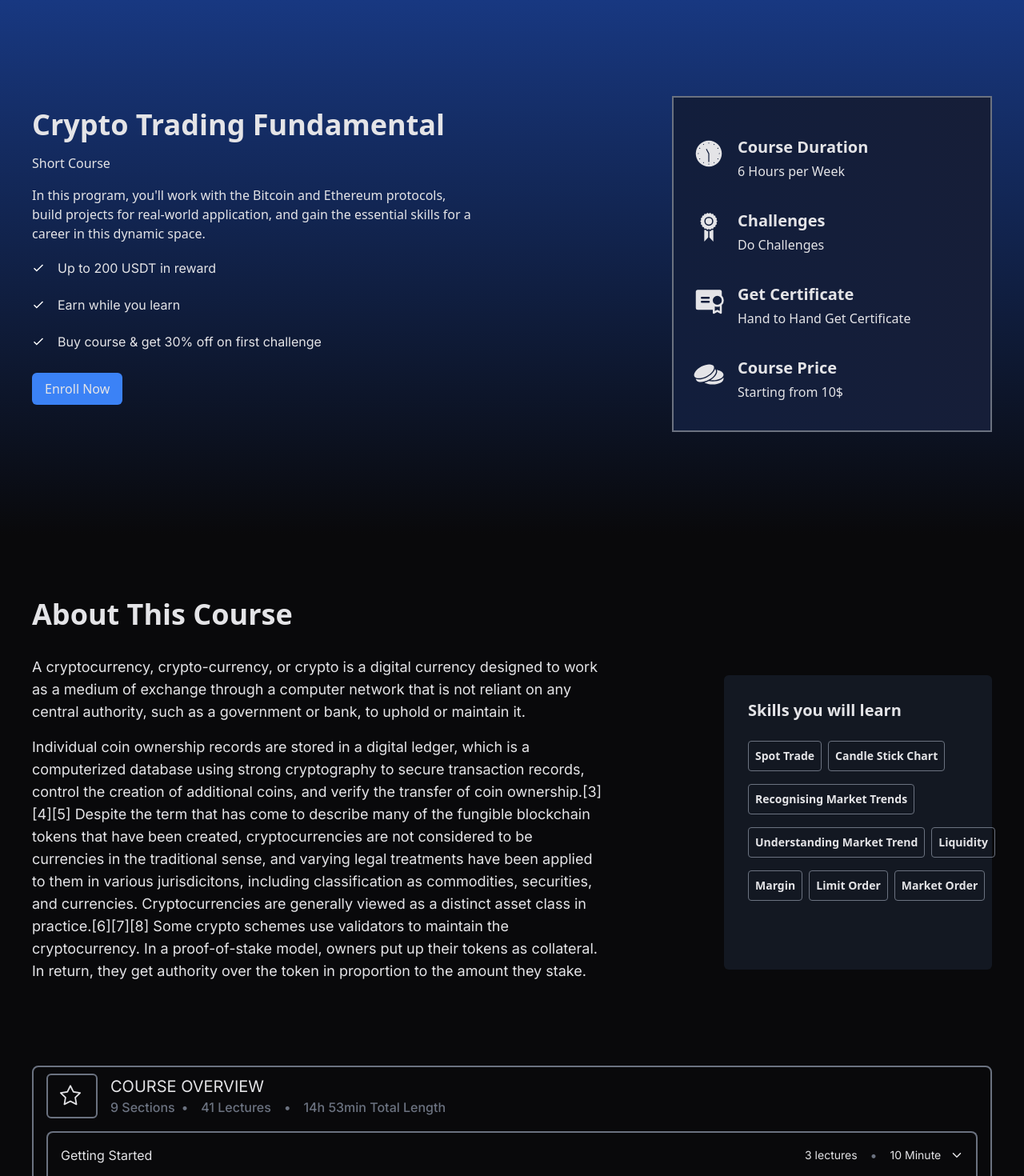
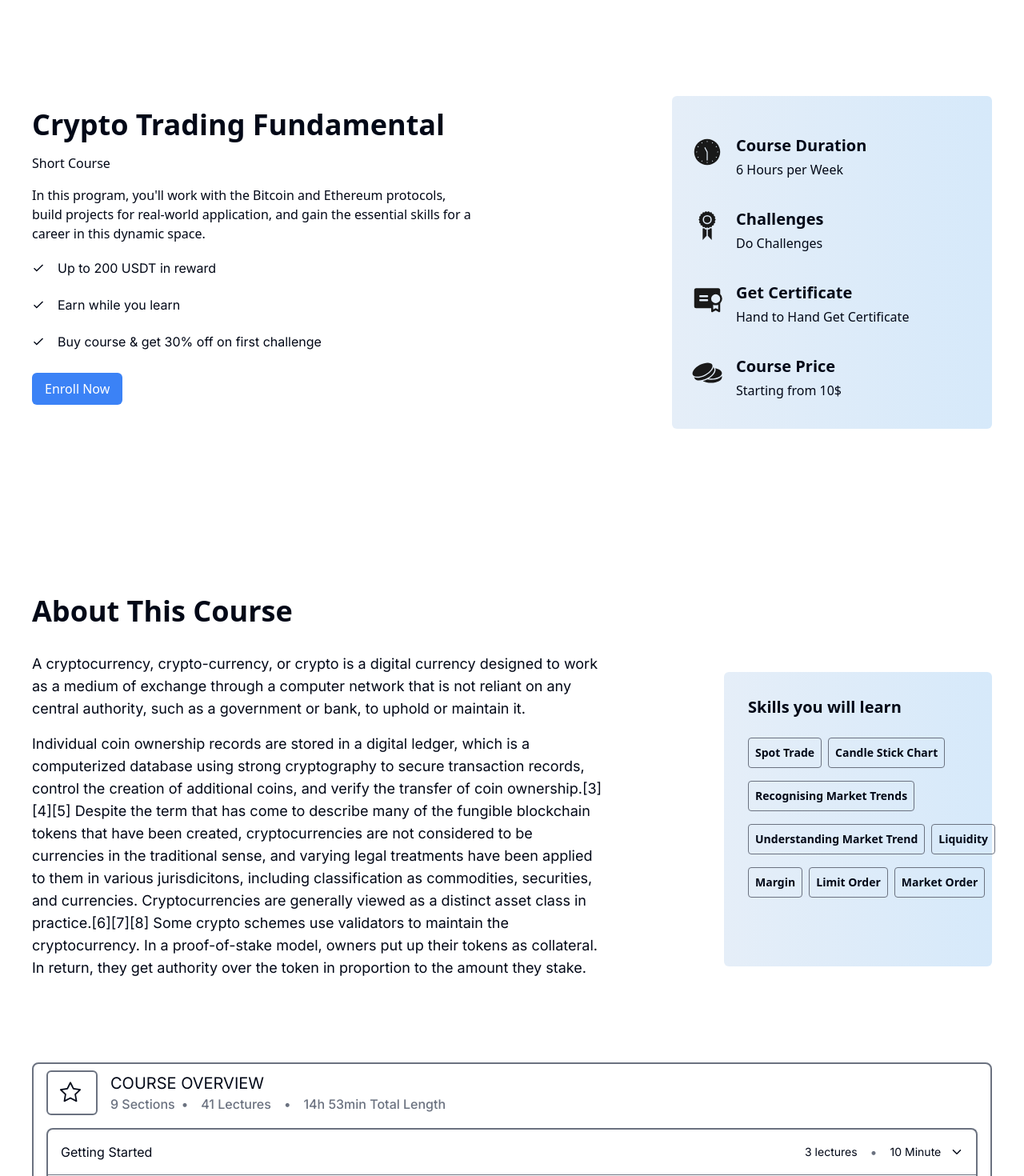
Before and after one commit to Salman-Aijaz/Course-Intro, a Next.js app: page / in a window 1280 px wide. Shown: the top 1470 px of the page at 80% size. Built offline with nearby package versions, Linux system fonts and the light colour scheme.

Commit message:
light-mode

```diff
--- a/src/app/Components/AboutCourse.tsx
+++ b/src/app/Components/AboutCourse.tsx
@@ -10,21 +10,21 @@
     <>
    <div className='container flex flex-col  md:flex-col lg:flex-row  px-4 md:px-10 justify-center  max-w-screen-xl ' id='AboutCourse'>
         <div className='ml-0 mr-0 px-0  pb-0 sm:mr-0  md:mr-0 lg:mr-[150px] xl:mr-[150px]  pt-20 md:pb-0  '>
-     <h1 className='text-zinc-200  mb-6 font-sans font-bold text-4xl  md:mb-12 lg:mb-8'>About This Course</h1>
-     <p className='text-zinc-200 text-lg'>
+     <h1 className='dark:text-zinc-200  mb-6 font-sans font-bold text-4xl  md:mb-12 lg:mb-8'>About This Course</h1>
+     <p className='dark:text-zinc-200 text-lg'>
      A cryptocurrency, crypto-currency, or crypto is a digital currency designed to work as a medium of exchange through a computer network that is not reliant on any central authority, such as a government or bank, to uphold or maintain it.
      </p>
-     <p className='mt-4 mb-6 text-lg text-zinc-200'>
+     <p className='mt-4 mb-6 text-lg dark:text-zinc-200'>
      Individual coin ownership records are stored in a digital ledger, which is a computerized database using strong cryptography to secure transaction records, control the creation of additional coins, and verify the transfer of coin ownership.[3][4][5] Despite the term that has come to describe many of the fungible blockchain tokens that have been created, cryptocurrencies are not considered to be currencies in the traditional sense, and varying legal treatments have been applied to them in various jurisdicitons, including classification as commodities, securities, and currencies. Cryptocurrencies are generally viewed as a distinct asset class in practice.[6][7][8] Some crypto schemes use validators to maintain the cryptocurrency. In a proof-of-stake model, owners put up their tokens as collateral. In return, they get authority over the token in proportion to the amount they stake.
      </p>
         </div>
-        <div className='bg-[rgba(30,41,59,0.5)]  p-[30px]  rounded-md  mt-0 sm:mt-0 lg:mt-44 md:mt-0 xl:mt-44 w-fit lg:w-[335px]  min-h-auto md:min-h-auto lg:max-h-[368px]'>
-          <h3 className=' font-sans mb-4	 text-zinc-200 text-lg md:text-xl font-semibold'>Skills you will learn </h3>
+        <div className='bg-gradient-to-r to-[#d6e9fa] from-[#e5eef8] dark:bg-[rgba(30,41,59,0.5)]  p-[30px] border-gray-500   rounded-md  mt-0 sm:mt-0 lg:mt-44 md:mt-0 xl:mt-44 w-fit lg:w-[335px]  min-h-auto md:min-h-auto lg:max-h-[368px]'>
+          <h3 className=' font-sans mb-4	 dark:text-zinc-200 text-lg md:text-xl font-semibold'>Skills you will learn </h3>
 
        <div className="flex flex-wrap w-fit lg:w-[335px] ">
         {cryptoFleetSkills.map((elem,ind)=>(
 
-        <span key={ind} className="p-2 mr-2 my-2 border border-gray-500 text-zinc-200 rounded-sm text-sm font-semibold font-sans">{elem}</span>
+        <span key={ind} className="p-2 mr-2 my-2 border border-gray-500 dark:text-zinc-200 rounded-sm text-sm font-semibold font-sans">{elem}</span>
         ))}
        </div>
           </div>
--- a/src/app/Components/CourseProgram.tsx
+++ b/src/app/Components/CourseProgram.tsx
@@ -126,11 +126,11 @@
     <div className="container mx-auto pt-20 pb-4 px-4 md:px-10 max-w-screen-xl">
       <div className="flex flex-col border-2 border-solid border-gray-500 rounded-lg pt-2 pb-4 px-4 ">
         <div className="flex items-center mb-4">
-          <span className="w-12 md:w-16 border-solid border-2 border-gray-500 rounded-md px-2 py-3 text-zinc-200">
+          <span className="w-12 md:w-16 border-solid border-2 border-gray-500 rounded-md px-2 py-3 dark:text-zinc-200">
             <GoStar className="w-8 h-5 md:w-10 md:h-7" />
           </span>
           <div className="ml-2 md:ml-4">
-            <h1 className="text-zinc-200 text-lg md:text-xl">COURSE OVERVIEW</h1>
+            <h1 className="dark:text-zinc-200 text-lg md:text-xl">COURSE OVERVIEW</h1>
             <div className="flex flex-wrap text-gray-500 font-medium">
               <p >9 Sections</p>
               <p className="px-1 md:px-2 ">•</p>
@@ -147,21 +147,21 @@
             <>
               <button
               key={index}
-                className={` flex justify-between items-start p-4  border-b-[1px]  border-gray-500  hover:bg-zinc-900  ${index === 0?"rounded-t-lg":""}  ${ index === courses.length - 1 ? "rounded-b-lg":""} `}
+                className={` flex justify-between items-start p-4  border-b-[1px]  border-gray-500 hover:bg-zinc-100 dark:hover:bg-zinc-900  ${index === 0?"rounded-t-lg":""}  ${ index === courses.length - 1 ? "rounded-b-lg":""} `}
                 onClick={() => toggleCourse(index)}
               >
                 <div className="flex items-center justify-between w-full">
                   <div className="flex-1 ">
-                    <h3 className="text-zinc-200 w-fit text-left text-xs md:text-base">{course.title}</h3>
+                    <h3 className="dark:text-zinc-200 w-fit text-left text-xs md:text-base">{course.title}</h3>
                   </div>
                   <div className="flex items-center md:w-[190px] space-x-2">
-                    <h3 className="text-zinc-200 text-xs md:text-sm ml-4">{course.lectures}</h3>
+                    <h3 className="dark:text-zinc-200 text-xs md:text-sm ml-4">{course.lectures}</h3>
                     <p className="px-0 md:px-2 text-gray-500">•</p>
-                    <p className="text-zinc-200 text-xs md:text-sm">{course.time}</p>
+                    <p className="dark:text-zinc-200 text-xs md:text-sm">{course.time}</p>
                   </div>
                   <div className="ml-2 flex items-center justify-center">
                     <IoIosArrowDown
-                      className={`text-zinc-200 transition-transform ${
+                      className={`dark:text-zinc-200 transition-transform ${
                         accordionOpen[index] ? "rotate-180" : ""
                       }`}
                     />
@@ -179,11 +179,11 @@
                     // console.log("LESSON",lessonIndex),
                     // console.log("COURSE LESSON",course.lessons.length),
                     <div key={lessonIndex} className={`w-full flex  border-b-[1px]    border-gray-500 `}>
-                      <div className="text-zinc-200 text-xs md:text-base flex flex-1 items-center p-4 justify-start gap-2 md:gap-4">
+                      <div className="dark:text-zinc-200 text-xs md:text-base flex flex-1 items-center p-4 justify-start gap-2 md:gap-4">
                         <p >{lesson.topicIcon}</p>
                         <p >{lesson.topic}</p>
                       </div>
-                      <p className="text-zinc-200 p-4 text-xs md:text-sm">{course.time}</p>
+                      <p className="dark:text-zinc-200 p-4 text-xs md:text-sm">{course.time}</p>
                     </div>
                   ))}
                 </div>
--- a/src/app/Components/HeroSection.tsx
+++ b/src/app/Components/HeroSection.tsx
@@ -1,66 +1,66 @@
 import React from "react";
 import { IoIosClock } from "react-icons/io";
 import { GiAchievement } from "react-icons/gi";
-import { PiCertificateFill } from "react-icons/pi";
+import { PiCertificateFill }  from "react-icons/pi";
 import { IoMdCheckmark } from "react-icons/io";
 import { GiTwoCoins } from "react-icons/gi";
 
 const HeroSection = () => {
   return (
-    <div className="bg-gradient-to-b from-[rgba(24,56,129,1)] to-zinc-950 ">
+    <div className="  dark:bg-gradient-to-b bg-white dark:from-[rgba(24,56,129,1)] dark:to-zinc-950 ">
     <div className=" container flex flex-col  px-4 md:px-10 justify-between w-full  md:flex-col lg:flex-row xl:flex-row lg:pt-20 lg:pb-32">
-      <div className="pt-10 pb-0 pr-0  xl:pr-16">
-        <h1 className="font-bold font-sans text-4xl mt-0 xl:mt-4 text-zinc-200">Crypto Trading Fundamental</h1>
-        <p className="mt-4 mb-4 font-sans text-base text-zinc-200">Short Course</p>
-        <p className="mt-4 mb-4 font-sans text-base text-zinc-200 sm:w-[550px]">
+      <div className="pt-10 pb-0 pr-0  xl:pr-16 ">
+        <h1 className="font-bold font-sans text-4xl mt-0 xl:mt-4 dark:text-zinc-200">Crypto Trading Fundamental</h1>
+        <p className="mt-4 mb-4 font-sans text-base dark:text-zinc-200">Short Course</p>
+        <p className="mt-4 mb-4 font-sans text-base dark:text-zinc-200 sm:w-[550px]">
           In this program, you'll work with the Bitcoin and Ethereum protocols, build projects for real-world application, and gain the essential skills for a career in this dynamic space.
         </p>
         <div className="pb-6 gap-3">
           <div className="flex gap-4 mt-4 mb-4">
-            <IoMdCheckmark className="h-[30px] text-white flex items-center" />
-            <p className="flex items-center gap-3 text-base text-zinc-200">Up to 200 USDT in reward</p>
+            <IoMdCheckmark className="h-[30px] dark:text-white flex items-center" />
+            <p className="flex items-center gap-3 text-base dark:text-zinc-200">Up to 200 USDT in reward</p>
           </div>
           <div className="flex gap-4 mt-4 mb-4">
-            <IoMdCheckmark className="h-[30px] text-white flex items-center" />
-            <p className="flex items-center gap-3 text-base text-zinc-200">Earn while you learn</p>
+            <IoMdCheckmark className="h-[30px] dark:text-white flex items-center" />
+            <p className="flex items-center gap-3 text-base dark:text-zinc-200">Earn while you learn</p>
           </div>
           <div className="flex gap-4 mt-4">
-            <IoMdCheckmark className="h-[30px] text-white flex items-center" />
-            <p className="flex items-center gap-3 text-base text-zinc-200">Buy course & get 30% off on first challenge</p>
+            <IoMdCheckmark className="h-[30px] dark:text-white flex items-center" />
+            <p className="flex items-center gap-3 text-base dark:text-zinc-200">Buy course & get 30% off on first challenge</p>
           </div>
         </div>
-        <button className="bg-blue-500 font-sans text-base text-zinc-200 px-4 py-2 rounded-md">Enroll Now</button>
+        <button className="bg-blue-500 font-sans text-base text-[rgba(255,255,255,1)] px-4 py-2 rounded-md">Enroll Now</button>
       </div>
 
 {/* 2nd  */}
       <div className="flex  pl-0 py-0 pt-10   h-full">
-        <div className="flex flex-col gap-4 w-full md:w-full lg:w-[400px]  bg-gradient-to-r  from-[#121E3C] to-[#161E38] border-2 py-8 px-6 border-gray-500">
+        <div className="flex flex-col gap-4 w-full md:w-full lg:w-[400px]  bg-gradient-to-r to-[#d6e9fa] from-[#e5eef8] dark:from-[#121E3C] dark:to-[#161E38]  rounded-md py-8 px-6 border-gray-500">
           <div className="flex gap-4 ">
-            <IoIosClock  className="w-10 h-[76px] text-zinc-200" />
+            <IoIosClock  className="w-10 h-[76px] dark:text-zinc-200 text-[rgba(25,25,25,1)]" />
             <div className="flex flex-col">
-              <h2 className="font-sans mt-4 mb-1	 text-zinc-200 text-lg md:text-xl font-semibold  ">Course Duration</h2>
-              <p className="font-sans text-zinc-200   text-base">6 Hours per Week</p>
+              <h2 className="font-sans mt-4 mb-1	 dark:text-zinc-200 text-lg md:text-xl font-semibold  ">Course Duration</h2>
+              <p className="font-sans dark:text-zinc-200   text-base">6 Hours per Week</p>
             </div>
           </div>
           <div className="flex gap-4">
-            <GiAchievement className="w-10 h-[76px] text-zinc-200" />
+            <GiAchievement className="w-10 h-[76px] dark:text-zinc-200 text-[rgba(25,25,25,1)]" />
             <div className="flex flex-col">
-              <h2 className="font-sans mt-4 mb-1	 text-zinc-200 text-lg md:text-xl font-semibold  ">Challenges</h2>
-              <p className="font-sans text-zinc-200 text-base">Do Challenges</p>
+              <h2 className="font-sans mt-4 mb-1	 dark:text-zinc-200 text-lg md:text-xl font-semibold  ">Challenges</h2>
+              <p className="font-sans dark:text-zinc-200 text-base">Do Challenges</p>
             </div>
           </div>
           <div className="flex gap-4">
-            <PiCertificateFill className="w-10 h-[76px] text-zinc-200" />
+            <PiCertificateFill className="w-10 h-[76px] dark:text-zinc-200 text-[rgba(25,25,25,1)]" />
             <div className="flex flex-col">
-              <h2 className="font-sans mt-4 mb-1	 text-zinc-200 text-lg md:text-xl font-semibold  ">Get Certificate</h2>
-              <p className="font-sans text-zinc-200 text-base">Hand to Hand Get Certificate</p>
+              <h2 className="font-sans mt-4 mb-1	 dark:text-zinc-200 text-lg md:text-xl font-semibold  ">Get Certificate</h2>
+              <p className="font-sans dark:text-zinc-200 text-base">Hand to Hand Get Certificate</p>
             </div>
           </div>
           <div className="flex gap-4">
-            <GiTwoCoins  className="w-10 h-[76px] text-zinc-200" />
+            <GiTwoCoins  className="w-10 h-[76px] dark:text-zinc-200 text-[rgba(25,25,25,1)]"/>
             <div className="flex flex-col">
-              <h2 className="font-sans mt-4 mb-1	 text-zinc-200 text-lg md:text-xl font-semibold  ">Course Price</h2>
-              <p className="font-sans text-zinc-200 text-base">Starting from 10$</p>
+              <h2 className="font-sans mt-4 mb-1	 dark:text-zinc-200 text-lg md:text-xl font-semibold  ">Course Price</h2>
+              <p className="font-sans dark:text-zinc-200 text-base">Starting from 10$</p>
             </div>
           </div>
         </div>
--- a/src/app/layout.tsx
+++ b/src/app/layout.tsx
@@ -4,6 +4,7 @@
 import Navbar from "./Components/Navbar";
 
 const inter = Inter({ subsets: ["latin"] });
+// console.log(inter)
 
 export const metadata: Metadata = {
   title: "Create Next App",
@@ -16,7 +17,7 @@
   children: React.ReactNode;
 }>) {
   return (
-    <html lang="en">
+    <html lang="en"  >
       <body className={inter.className}>
         {children}</body>
     </html>
--- a/src/app/page.tsx
+++ b/src/app/page.tsx
@@ -7,7 +7,7 @@
 import PublicRating from "./Components/PublicRating";
 export default function Home() {
   return (
-    <div className="bg-zinc-950">
+    <div className= "bg-white dark:bg-zinc-950">
     <HeroSection/>
     {/* <Info/> */}
     <AboutCourse/>
--- a/tailwind.config.ts
+++ b/tailwind.config.ts
@@ -1,13 +1,13 @@
 import type { Config } from "tailwindcss"
 
 const config = {
-  darkMode: ["class"],
+  darkMode: 'selector',
   content: [
     './pages/**/*.{ts,tsx}',
     './components/**/*.{ts,tsx}',
     './app/**/*.{ts,tsx}',
     './src/**/*.{ts,tsx}',
-	],
+  ],
   prefix: "",
   theme: {
     container: {
```
